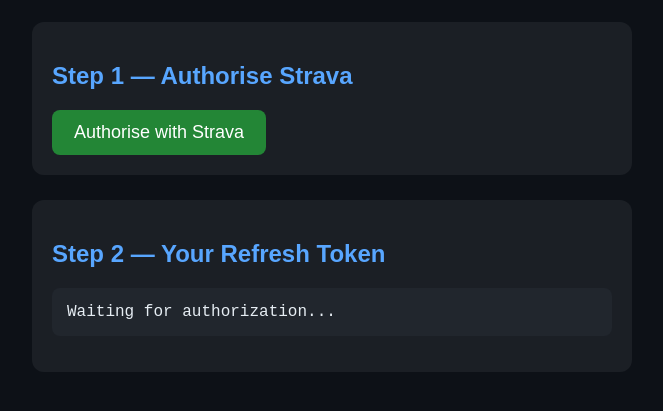
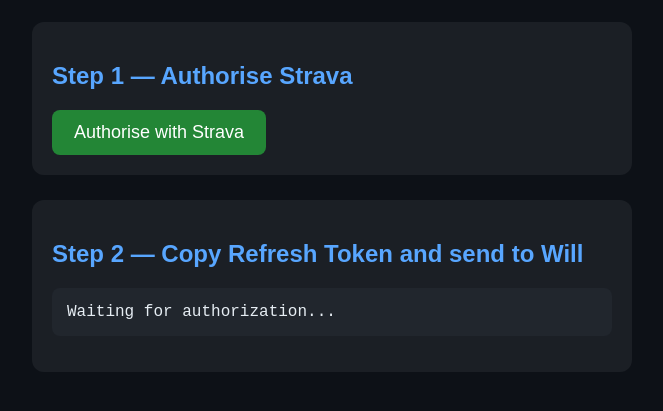
Before and after one commit to tolmanw/strava-auth-link, a plain HTML site: page index.html in a window 1280 px wide. Shown: the part 131-542 px from the top of the page, without its empty margins (308-971 px from the left). Drawn offline with Linux system fonts and the light colour scheme.

Commit message:
Update index.html

```diff
--- a/index.html
+++ b/index.html
@@ -25,7 +25,7 @@ h2 { color:#58a6ff; }
 </div>
 
 <div class="box">
-  <h2>Step 2 — Your Refresh Token</h2>
+  <h2>Step 2 — Copy Refresh Token and send to Will</h2>
   <pre id="result">Waiting for authorization...</pre>
   <button id="copyBtn" style="display:none;">Copy Refresh Token</button>
 </div>
```
